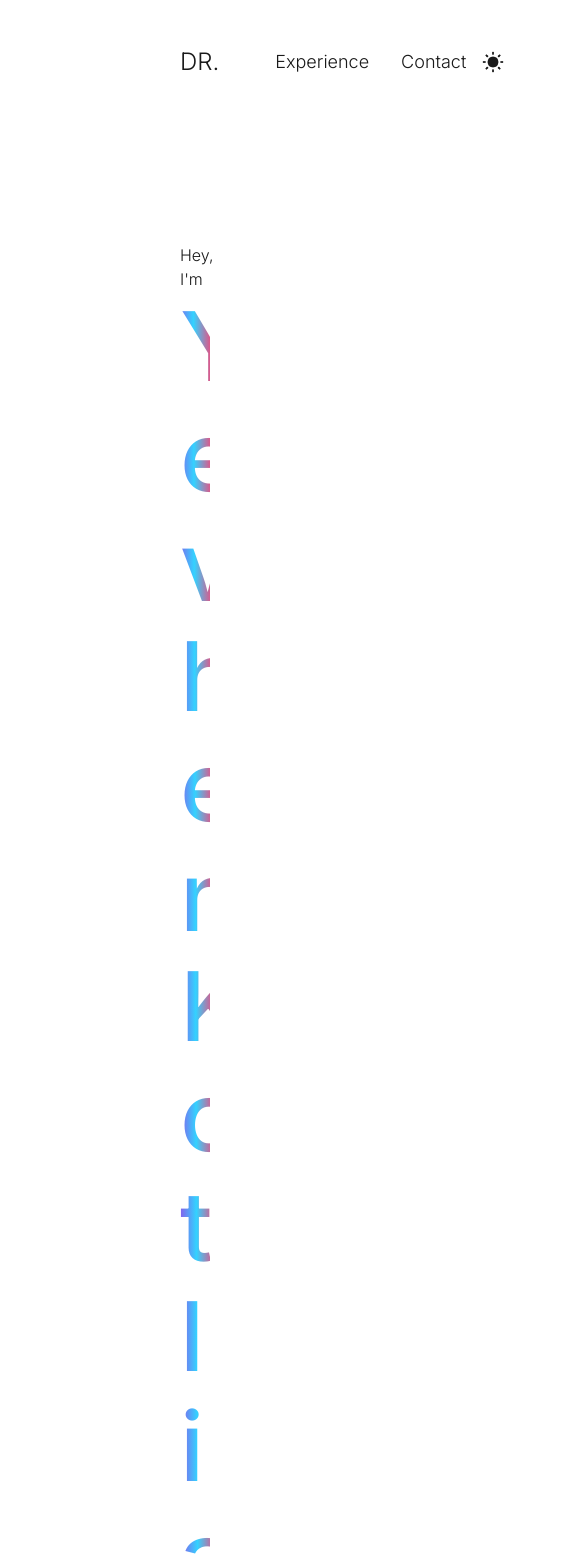
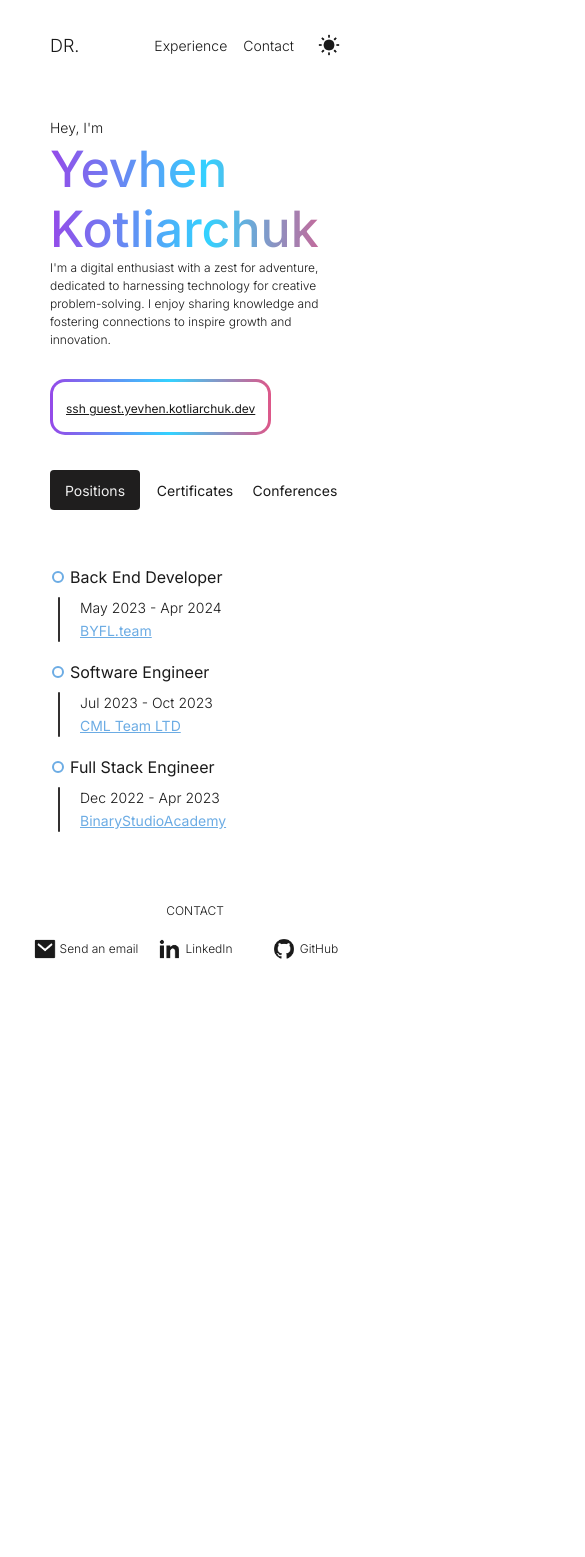
Before and after one commit to Evcat6/porfolio, a Next.js app: page / in a window 390 px wide. Shown: the top 1557 px of the page, 585 px wide, since content can reach past the window. After the commit the page ends 976 px from the top, so only its background shows below. Built offline with nearby package versions, Linux system fonts and the light colour scheme.

Commit message:
feat: add responsivnes

```diff
--- a/components/experience/index.module.css
+++ b/components/experience/index.module.css
@@ -1,6 +1,17 @@
+.container {
+  display: flex;
+  flex-direction: column;
+  padding: 0 180px;
+}
 
-.container {
-    display: flex;
-    flex-direction: column;
-    padding: 0 180px;
+@media screen and (max-width: 1024px) {
+  .container {
+    padding: 0 140px;
+  }
 }
+
+@media screen and (max-width: 768px) {
+  .container {
+    padding: 0 50px;
+  }
+}
--- a/components/experience/tabs/index.module.css
+++ b/components/experience/tabs/index.module.css
@@ -3,3 +3,9 @@
     flex-direction: row;
     column-gap: 13px;
 }
+
+@media screen and (max-width: 768px) {
+    .container {
+        column-gap: 10px;
+    }
+}
--- a/components/experience/tabs/tab/index.module.css
+++ b/components/experience/tabs/tab/index.module.css
@@ -6,6 +6,7 @@
     flex-direction: row;
     align-items: center;
     justify-content: center;
+    font-size: 16px;
     border-radius: 4px;
     cursor: pointer;
 }
@@ -23,3 +24,10 @@
 .input {
     display: none;
 }
+
+@media screen and (max-width: 768px) {
+    .tab {
+        font-size: 14px;
+        height: 40px;
+    }
+}
--- a/components/footer/index.module.css
+++ b/components/footer/index.module.css
@@ -9,7 +9,7 @@
   flex-direction: row;
   justify-content: space-between;
   align-items: center;
-  padding: 40px 180px 40px 180px;
+  padding: 40px 180px;
 }
 
 .btn_contact_container {
@@ -39,3 +39,39 @@
   font-size: 16px;
   font-weight: 300;
 }
+
+
+@media screen and (max-width: 1024px) {
+  .container {
+    padding: 20px 140px;
+    flex-direction: column;
+    row-gap: 20px;
+  }
+}
+
+@media screen and (max-width: 768px) {
+  .container {
+    padding: 12px 5px;
+    row-gap: 14px;
+  }
+
+  .btn_contact_container {
+    column-gap: 0;
+    padding-left: 0;
+  }
+
+  .btn_contact {
+    border: none;
+    width: 110px;
+    height: 30px;
+  }
+
+  .btn_contact span {
+    line-height: 14px;
+    font-size: 12px;
+  }
+
+  .left_title {
+    font-size: 12px;
+  }
+}
--- a/components/header/index.module.css
+++ b/components/header/index.module.css
@@ -4,7 +4,7 @@
   display: flex;
   justify-content: space-between;
   align-items: center;
-  padding: 0 180px 0 180px;
+  padding: 0 180px;
 }
 
 .left_title {
@@ -17,16 +17,14 @@
   display: flex;
   flex-direction: row;
   align-items: center;
+  column-gap: 24px;
 }
 
 .navigation_list {
   display: flex;
   flex-direction: row;
   list-style-type: none;
-}
-
-.navigation_list li {
-  padding: 16px;
+  column-gap: 16px;
 }
 
 .navigation_list li a {
@@ -39,3 +37,25 @@
 .sun_btn {
   cursor: pointer;
 }
+
+@media screen and (max-width: 1024px) {
+  .container {
+    padding: 0 140px;
+    height: 116px;
+  }
+}
+
+@media screen and (max-width: 768px) {
+  .container {
+    padding: 0 50px;
+    height: 90px;
+  }
+
+  .left_title {
+    font-size: 18px;
+  }
+
+  .navigation_list li a {
+    font-size: 14px;
+  }
+}
--- a/components/overview/index.module.css
+++ b/components/overview/index.module.css
@@ -6,6 +6,7 @@
   font-size: 16px;
   font-weight: 300;
   color: var(--text-color);
+  animation: .5s ease-out render;
 }
 
 .title {
@@ -23,6 +24,17 @@
   background-clip: text;
   text-fill-color: transparent;
   color: var(--text-color);
+  animation: 1.5s ease-out render;
+}
+
+@keyframes render {
+  0% {
+    opacity: 0;
+  }
+
+  100% {
+    opacity: 1;
+  }
 }
 
 .description {
@@ -52,6 +64,7 @@
 .btn_ssh a {
   color: var(--text-color);
   transition: all 120ms ease-in-out;
+  font-size: 16px;
 }
 
 .btn_ssh:hover {
@@ -65,3 +78,43 @@
   color: #89d432;
   text-decoration: none;
 }
+
+@media screen and (max-width: 1024px) {
+  .container {
+    padding: 40px 140px 125px 140px;
+  }
+
+  .title {
+    font-size: 85px;
+    line-height: 100px;
+  }
+}
+
+@media screen and (max-width: 768px) {
+  .container {
+    padding: 25px 50px 35px 50px;
+  }
+
+  .title {
+    line-height: 60px;
+    font-size: 50px;
+  }
+
+  .description {
+    font-size: 12px;
+    line-height: 18px;
+  }
+
+  .btn_ssh a {
+    font-size: 12px;
+  }
+
+  .btn_ssh_container {
+    padding-top: 30px;
+  }
+
+  .greeting_title {
+    font-size: 14px;
+  }
+
+}
--- a/components/overview/index.tsx
+++ b/components/overview/index.tsx
@@ -6,13 +6,9 @@ const Overview = () => {
       <span className={styles.greeting_title}>Hey, I&apos;m</span>
       <h1 className={styles.title}>Yevhen Kotliarchuk</h1>
       <article className={styles.description}>
-        Highly skilled and adaptable Software Engineer with 2 years of
-        experience in developing dynamic and user-centric applications. Equipped
-        with expertise in both frontend and backend technologies, I excel at
-        seamlessly bridging the gap between design and functionality. Whether
-        it&apos;s crafting engaging user interfaces or architecting scalable and
-        efficient server-side solutions, I thrive in tackling complex challenges
-        throughout the entire development lifecycle
+        I&apos;m a digital enthusiast with a zest for adventure, dedicated to
+        harnessing technology for creative problem-solving. I enjoy sharing
+        knowledge and fostering connections to inspire growth and innovation.
       </article>
       <div className={styles.btn_ssh_container}>
         <button className={styles.btn_ssh}>
```
